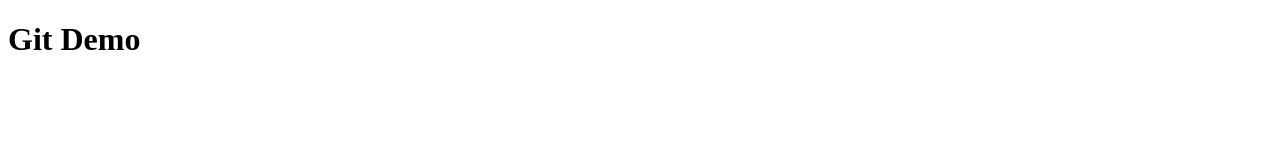
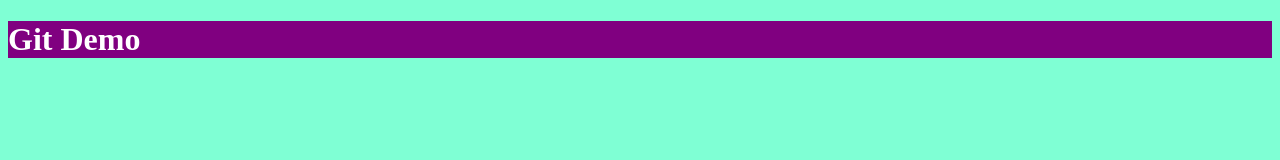
Before and after one commit to akshitforlearning/first-repo, a plain HTML site: page index.html in a window 1280 px wide. Drawn offline with Linux system fonts and the light colour scheme.

Commit message:
Stylesheet also added

```diff
--- a/index.html
+++ b/index.html
@@ -5,6 +5,7 @@
     <meta http-equiv="X-UA-Compatible" content="IE=edge">
     <meta name="viewport" content="width=device-width, initial-scale=1.0">
     <script src="app.js" defer></script>
+    <link rel="stylesheet" href="style.css">
     <title>Git Bash</title>
 </head>
 <body>
--- /dev/null
+++ b/style.css
@@ -0,0 +1,8 @@
+body{
+    background-color: aquamarine;
+}
+
+h1{
+    background-color: purple;
+    color: white;
+}
```
